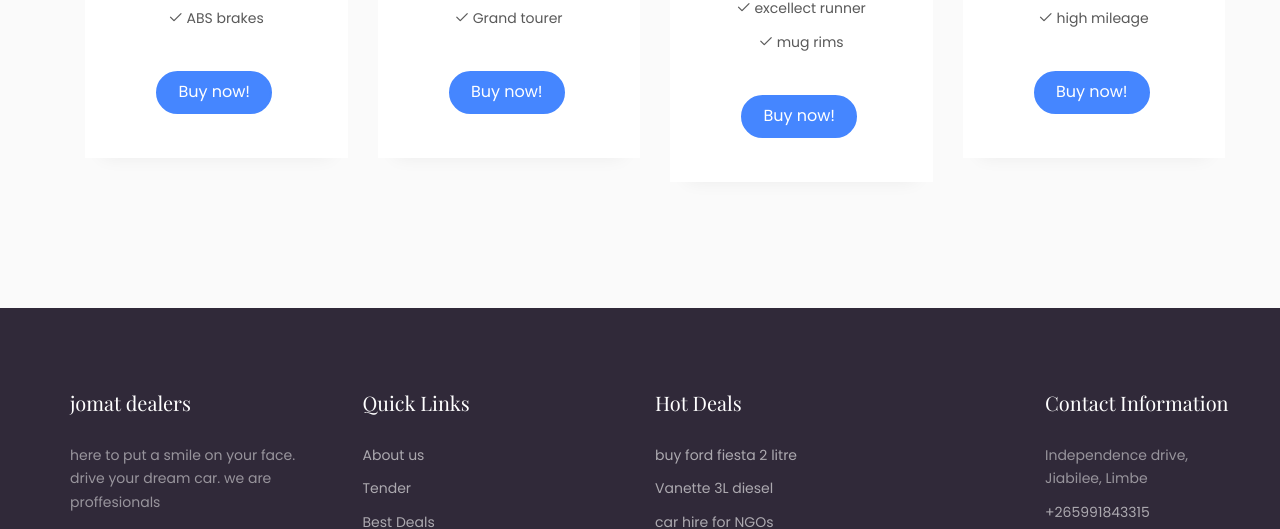
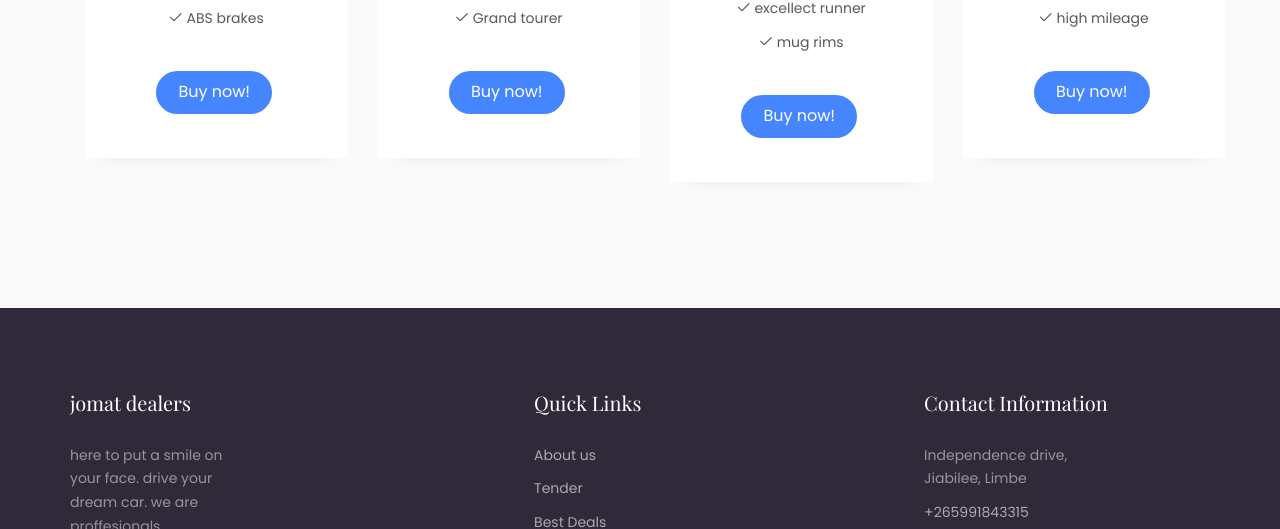
Before and after one commit to Chijere/jomat-distributor-car-dealer-website, a plain HTML site: page index.html in a window 1280 px wide. Shown: the part 2213-2742 px from the top of the page. Drawn offline with nearby package versions, Linux system fonts and the light colour scheme; files whose address does not match are found by name.

Commit message:
Merge branch 'master' of https://github.com/Chijere/jomat-distributor-car-dealer-website

```diff
--- a/css/style.css
+++ b/css/style.css
@@ -1614,3 +1614,6 @@ input[type="text"] {
 
 .js .animate-box {
   opacity: 0; }
+.colorlib-widget2 {
+  margin-left : 23%;
+}
--- a/index.html
+++ b/index.html
@@ -390,7 +390,7 @@
 		<footer id="colorlib-footer" role="contentinfo">
 			<div class="container">
 				<div class="row row-pb-md">
-					<div class="col-md-3 colorlib-widget">
+					<div class="col-md-2 colorlib-widget">
 						<h4>jomat dealers</h4>
 						<p>here to put a smile on your face. drive your dream car. we are proffesionals </p>
 						<p>
@@ -402,7 +402,7 @@
 							</ul>
 						</p>
 					</div>
-					<div class="col-md-3 colorlib-widget">
+					<div class="col-md-3 colorlib-widget colorlib-widget2">
 						<h4>Quick Links</h4>
 						<p>
 							<ul class="colorlib-footer-links">
@@ -413,16 +413,7 @@
 							</ul>
 						</p>
 					</div>
-					<div class="col-md-3">
-						<h4>Hot Deals</h4>
-						<ul class="colorlib-footer-links">
-							<li><a href="#">buy ford fiesta 2 litre</a></li>
-							<li><a href="#">Vanette 3L diesel</a></li>
-							<li><a href="#">car hire for NGOs</a></li>
-						</ul>
-					</div>
-
-					<div class="col-md-3 col-md-push-1">
+					<div class="col-md-4 col-md-push-1">
 						<h4>Contact Information</h4>
 						<ul class="colorlib-footer-links">
 							<li>Independence drive, <br> Jiabilee, Limbe</li>
```
